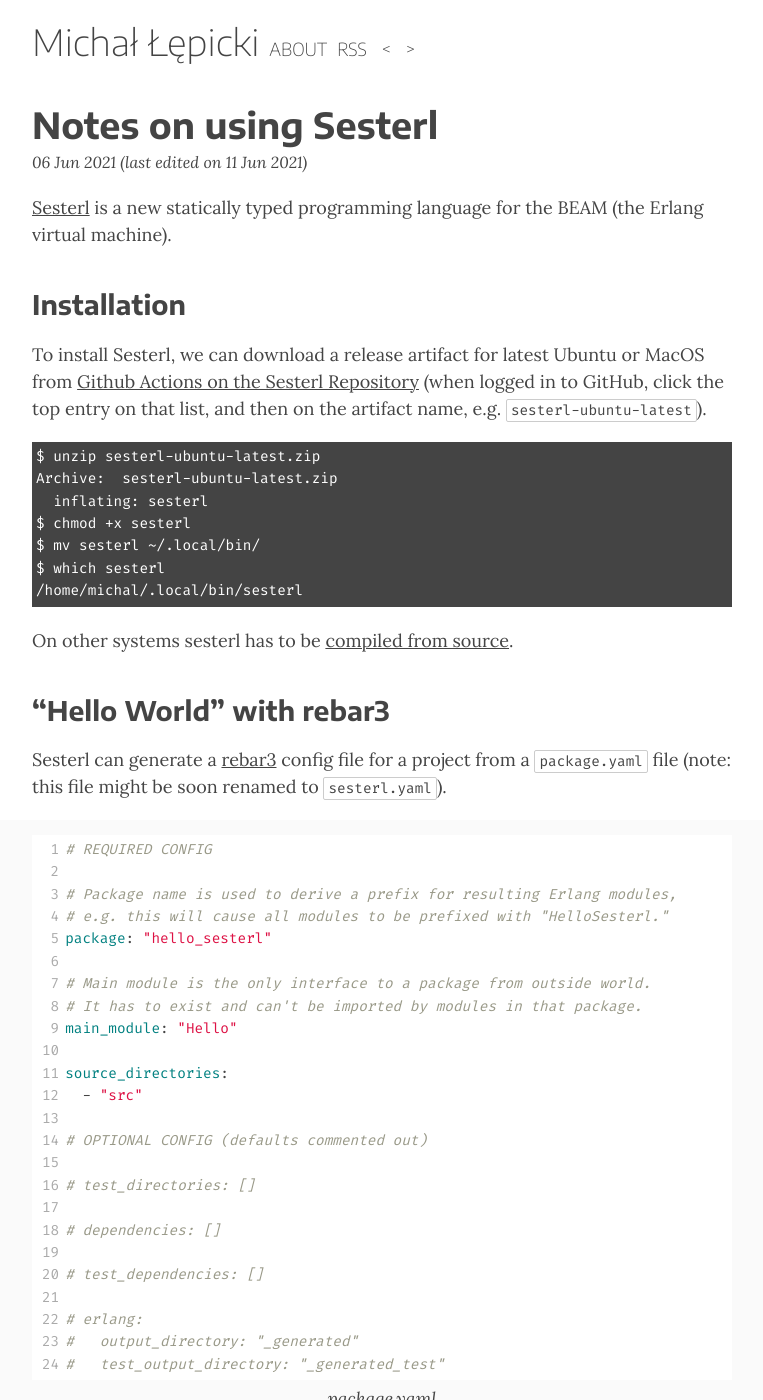
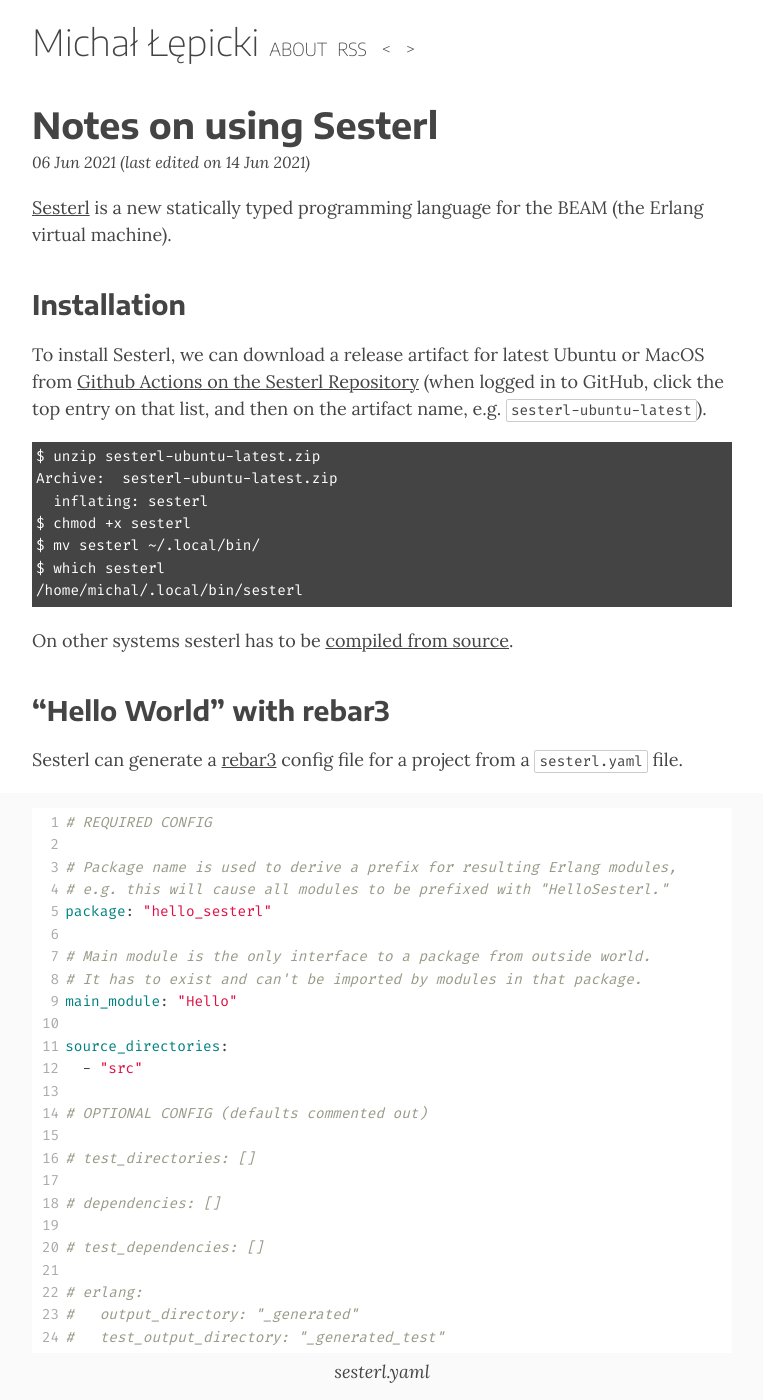
Before and after one commit to michallepicki/blog, a Jekyll site: the page built from _posts/2021-06-06-notes-on-using-sesterl.md, in a window 1280 px wide and 1400 px high. Shown: the whole window, without its empty margins (258-1021 px from the left). Built offline with Jekyll 4.4.1, drawn with Linux system fonts in a browser that asks for light colours.

Commit message:
update sesterl config name

```diff
--- a/_posts/2021-06-06-notes-on-using-sesterl.md
+++ b/_posts/2021-06-06-notes-on-using-sesterl.md
@@ -1,7 +1,7 @@
 ---
 title: Notes on using Sesterl
 hidden: false
-edit_date: 2021-06-11
+edit_date: 2021-06-14
 ---
 [Sesterl](https://github.com/gfngfn/Sesterl) is a new statically typed programming language for the BEAM (the Erlang virtual machine).
 
@@ -23,7 +23,7 @@ On other systems sesterl has to be [compiled from source](https://github.com/gfn
 
 ## "Hello World" with rebar3
 
-Sesterl can generate a [rebar3](https://github.com/erlang/rebar3) config file for a project from a `package.yaml` file (note: this file might be soon renamed to `sesterl.yaml`).
+Sesterl can generate a [rebar3](https://github.com/erlang/rebar3) config file for a project from a `sesterl.yaml` file.
 
 {% capture c %}{% raw %}
 # REQUIRED CONFIG
@@ -50,7 +50,7 @@ source_directories:
 # erlang:
 #   output_directory: "_generated"
 #   test_output_directory: "_generated_test"
-{% endraw %}{% endcapture %}{% include code_block.html code=c lang="yaml" numbered=true figure=true figcaption="package.yaml" %}
+{% endraw %}{% endcapture %}{% include code_block.html code=c lang="yaml" numbered=true figure=true figcaption="sesterl.yaml" %}
 
 To generate a `rebar3` config from the above file, we can run:
 {% capture c %}{% raw %}
```
